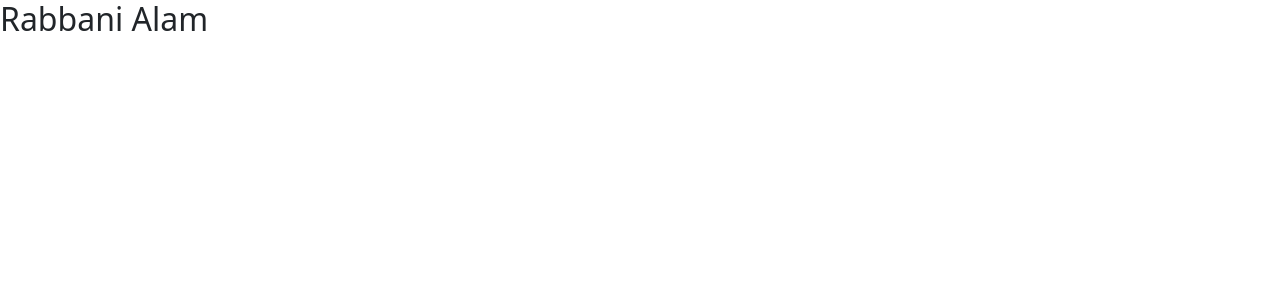
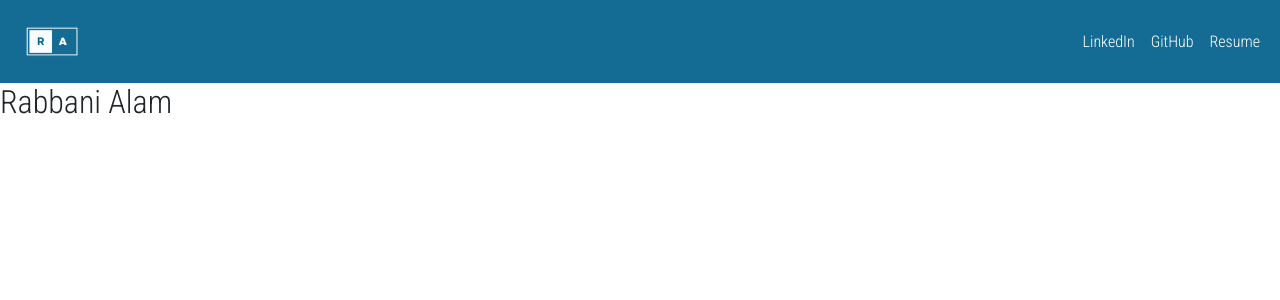
Before and after one commit to RabbaniAlam12/portfolio, a React (Create React App) app in the folder my-portfolio/: page / in a window 1280 px wide. Shown: the top 300 px of the page. Built offline with nearby package versions, Linux system fonts and the light colour scheme.

Commit message:
Somewhat Navbar

```diff
--- a/my-portfolio/src/App.css
+++ b/my-portfolio/src/App.css
@@ -1,38 +1,22 @@
-.App {
-  text-align: center;
+@import url('https://fonts.googleapis.com/css2?family=Roboto+Condensed:wght@300&display=swap');
+
+body {
+  font-family: 'Roboto Condensed', sans-serif;
 }
 
-.App-logo {
-  height: 40vmin;
-  pointer-events: none;
+:root {
+  --primary-white: #fff;
 }
 
-@media (prefers-reduced-motion: no-preference) {
-  .App-logo {
-    animation: App-logo-spin infinite 20s linear;
-  }
+.brandLogo {
+  width: 5rem;
 }
 
-.App-header {
-  background-color: #282c34;
-  min-height: 100vh;
-  display: flex;
-  flex-direction: column;
-  align-items: center;
-  justify-content: center;
-  font-size: calc(10px + 2vmin);
-  color: white;
+
+a.nav-link {
+  cursor: pointer;
 }
 
-.App-link {
-  color: #61dafb;
+.navbar-nav > li > a {
+  color: var(--primary-white);
 }
-
-@keyframes App-logo-spin {
-  from {
-    transform: rotate(0deg);
-  }
-  to {
-    transform: rotate(360deg);
-  }
-}
--- a/my-portfolio/src/App.js
+++ b/my-portfolio/src/App.js
@@ -1,8 +1,13 @@
 import './App.css';
+import { Navbar } from './components/Navbar';
 
 function App() {
   return (
-    <h2>Rabbani Alam</h2>
+    <div>
+
+      <Navbar/>
+      <h2>Rabbani Alam</h2>
+    </div>
 
   );
 }
--- /dev/null
+++ b/my-portfolio/src/components/Navbar.js
@@ -0,0 +1,28 @@
+import React from 'react'
+import brandLogo from '../BrandLogo.png';
+
+export const Navbar = () => {
+  return (
+    <nav class="navbar navbar-expand-lg" style={{backgroundColor: "#146C94"}}>
+        <div class="container-fluid">
+            <a class="navbar-brand" href="#"><img className='brandLogo' src={brandLogo}/></a>
+            <button class="navbar-toggler" type="button" data-bs-toggle="collapse" data-bs-target="#navbarSupportedContent" aria-controls="navbarSupportedContent" aria-expanded="false" aria-label="Toggle navigation">
+                <span class="navbar-toggler-icon"></span>
+            </button>
+            <div class="collapse navbar-collapse" id="navbarSupportedContent">
+              <ul class="navbar-nav ms-auto mb-2 mb-lg-0">
+                <li class="nav-item">
+                  <a class="nav-link" aria-current="page" href="https://www.linkedin.com/in/rabbani-alam97/">LinkedIn</a>
+                </li>
+                <li class="nav-item">
+                  <a class="nav-link" href="https://github.com/RabbaniAlam12">GitHub</a>
+                </li>
+                <li class="nav-item">
+                  <a class="nav-link" href="#">Resume</a>
+                </li>
+              </ul>
+            </div>
+        </div>
+    </nav>
+  )
+}
```
Also changed, not shown: my-portfolio/src/BrandLogo.png (added).
